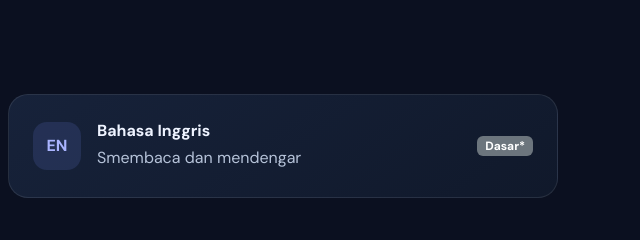
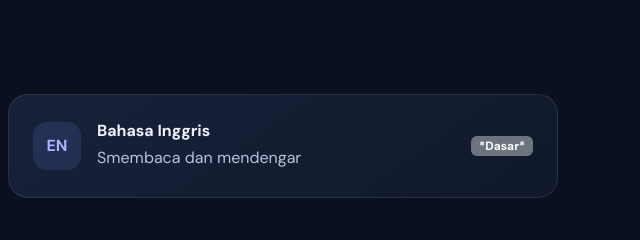
Before and after one commit to muhnrhlim/muhnrhlim.github.io, a plain HTML site: page index.html in a window 1280 px wide. Shown: the part 2420-2660 px from the top of the page, 640-1280 px from the left. Drawn offline with nearby package versions, Linux system fonts and the light colour scheme.

```diff
--- a/index.html
+++ b/index.html
@@ -46,7 +46,7 @@
 </div><div class="d-flex flex-wrap gap-2 mt-4"><span class="tag">Problem Solving</span><span class="tag">Self Learning</span><span class="tag">Adaptability</span><span class="tag">Teamwork</span></div></div></section>
 <section id="languages" class="section"><div class="container"><p class="eyebrow">03 / LANGUAGE</p><h2 class="section-title">Kemampuan bahasa<span>.</span></h2><div class="row g-3 mt-2">
 <div class="col-md-6"><div class="panel p-4 d-flex align-items-center gap-3"><div class="lang-icon">ID</div><div class="flex-grow-1"><b>Bahasa Indonesia</b><p class="muted mb-0">Bahasa utama</p></div><span class="badge text-bg-primary">Fasih</span></div></div>
-<div class="col-md-6"><div class="panel p-4 d-flex align-items-center gap-3"><div class="lang-icon">EN</div><div class="flex-grow-1"><b>Bahasa Inggris</b><p class="muted mb-0">Smembaca dan mendengar</p></div><span class="badge text-bg-secondary">Dasar*</span></div></div>
+<div class="col-md-6"><div class="panel p-4 d-flex align-items-center gap-3"><div class="lang-icon">EN</div><div class="flex-grow-1"><b>Bahasa Inggris</b><p class="muted mb-0">Smembaca dan mendengar</p></div><span class="badge text-bg-secondary">*Dasar*</span></div></div>
 </div><small class="muted">.</small></div></section>
 <section id="interests" class="section dark"><div class="container"><p class="eyebrow">04 / INTERESTS</p><h2 class="section-title">Hobi & minat<span>.</span></h2><div class="row g-4 mt-2">
 <div class="col-sm-6 col-lg-3"><div class="panel p-4 h-100"><i class="bi bi-pc-display interest-icon"></i><h3 class="h5 mt-3">Teknologi</h3><p class="muted mb-0">Mengeksplorasi komputer, software, dan teknologi baru.</p></div></div>
```
